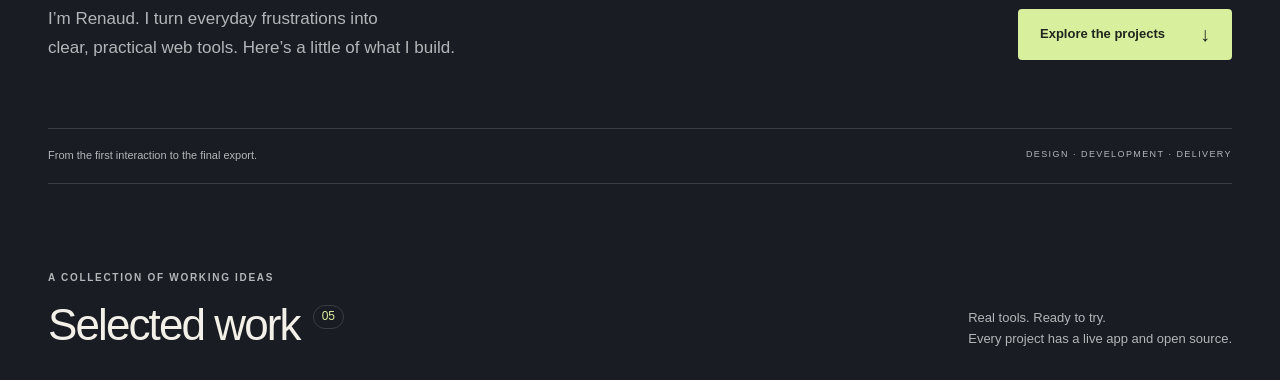
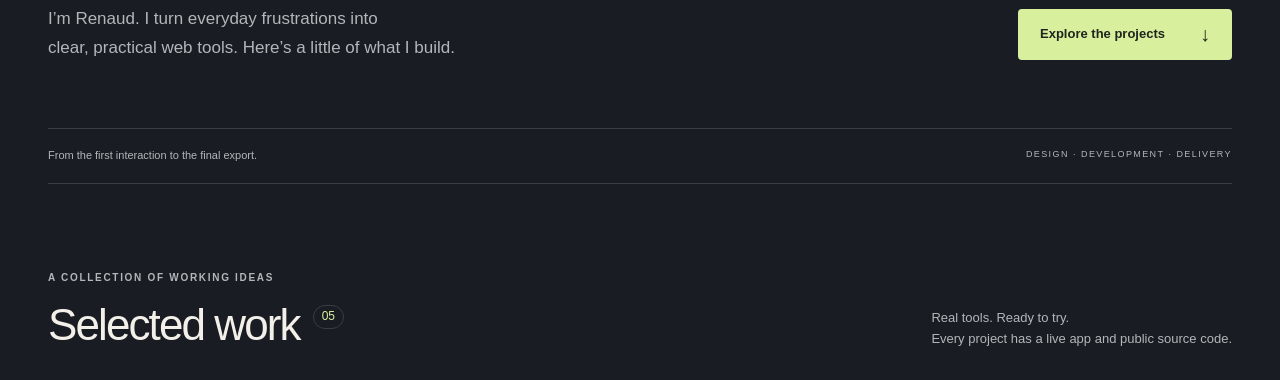
Before and after one commit to RJAMartin/rjamartin.github.io, a website: page index.html in a window 1280 px wide. Shown: the part 461-841 px from the top of the page. Drawn offline with Linux system fonts and the light colour scheme.

Commit message:
Clarify public source availability

```diff
--- a/index.html
+++ b/index.html
@@ -104,8 +104,8 @@
             <h2 id="work-title">Selected work<span class="count">05</span></h2>
           </div>
           <p>
-            Real tools. Ready to try.<br />Every project has a live app and open
-            source.
+            Real tools. Ready to try.<br />Every project has a live app and public
+            source code.
           </p>
         </div>
 
```
